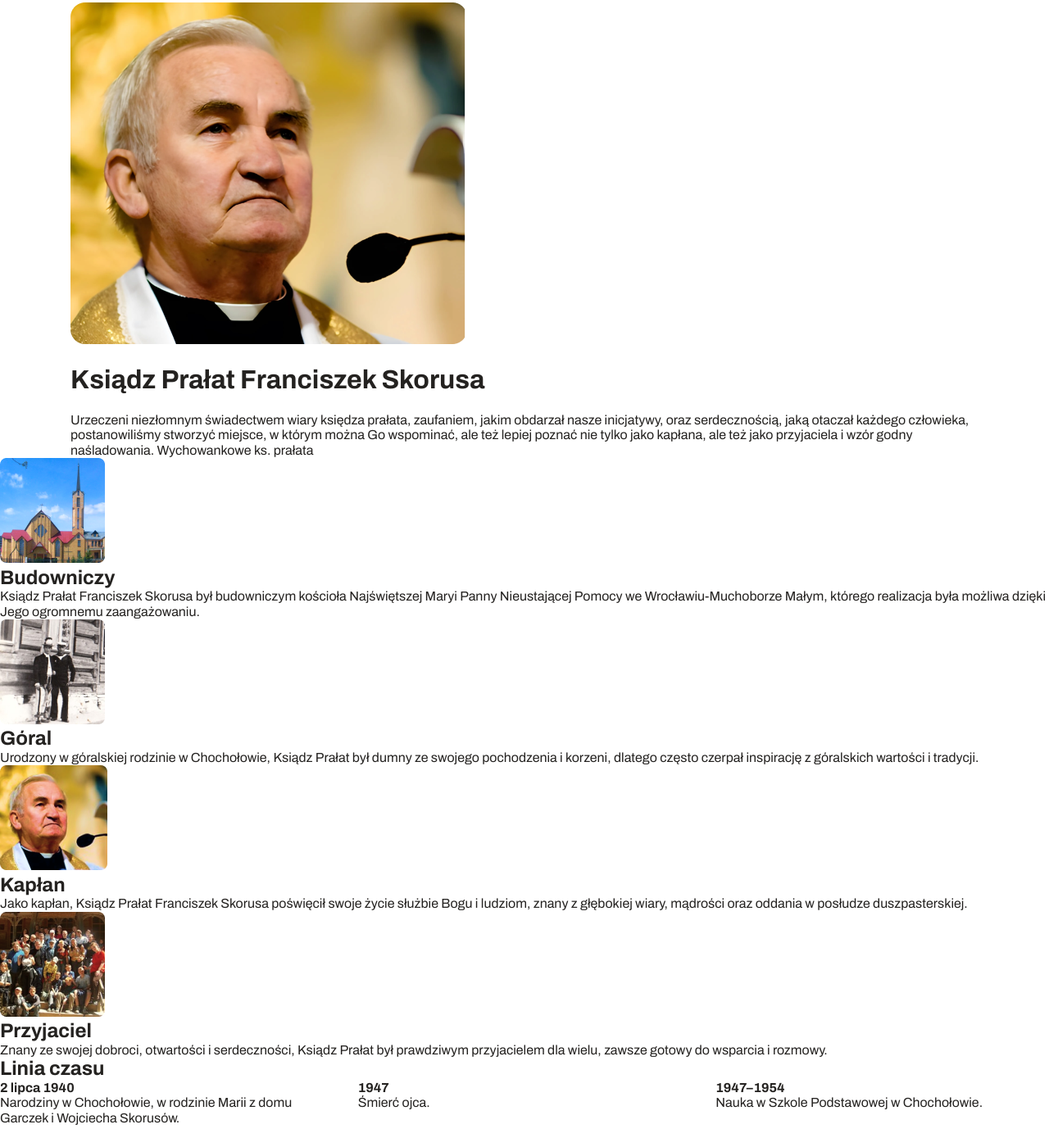
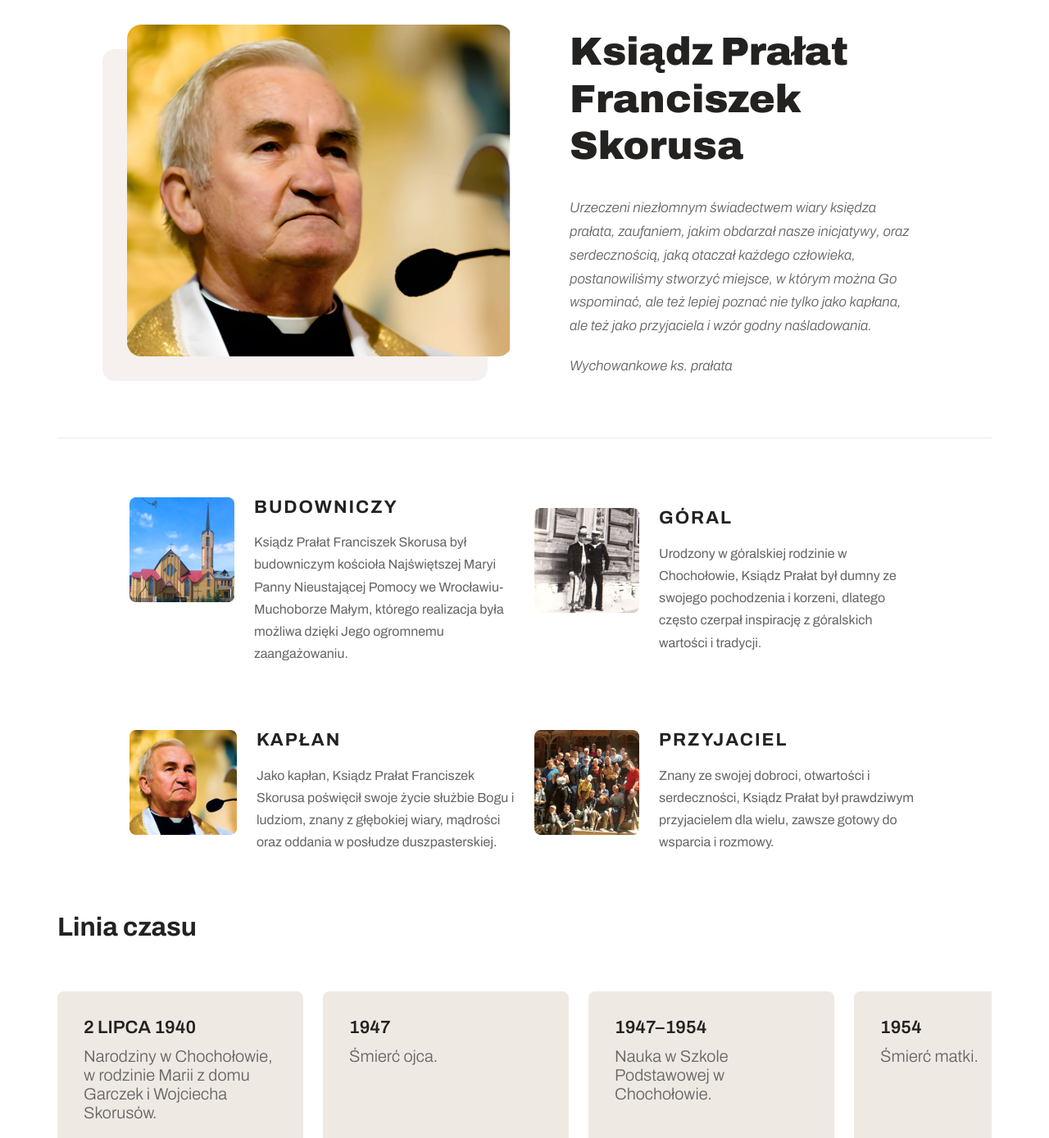
Before and after one commit to wiktor-bandura/fskorusa-redesign, a website built with Vite: page index.html in a window 1280 px wide. Shown: the part 97-1486 px from the top of the page at 82% size. Built offline with nearby package versions, Linux system fonts and the light colour scheme.

Commit message:
Entry sectio styling

```diff
--- a/css/abstracts/_variables.scss
+++ b/css/abstracts/_variables.scss
@@ -5,3 +5,4 @@ $color-light-creme: #F6F1EE;
 $color-creme-hover: #DED5CD;
 $text-black: #242220;
 $text-grey: #666565;
+$light-grey: #EBEBEB;
--- a/css/layout/_components.scss
+++ b/css/layout/_components.scss
@@ -0,0 +1,8 @@
+.page-br {
+    margin: 4.5rem auto;
+    display: block;
+    height: 1px;
+    border: 0;
+    border-top: 1px solid $light-grey;
+    padding: 0;
+}
--- /dev/null
+++ b/css/layout/_entry.scss
@@ -0,0 +1,43 @@
+.entry {
+
+    @extend .container;
+    margin-bottom: 4.5rem;
+
+    &__wrapper {
+        display: flex;
+        flex-wrap: wrap;
+        align-items: center;
+        justify-content: center;
+        max-width: 970px;
+        margin: auto;
+        column-gap: 1.5rem;
+        row-gap: 5rem;
+    }
+
+    &__item {
+        display: flex;
+        flex-direction: column;
+        align-items: flex-start;
+        gap: 1.5rem;
+
+        max-width: 470px;
+
+        &-title {
+            font-size: 1.375rem;
+            margin-bottom: 1rem;
+            text-transform: uppercase;
+            letter-spacing: 2px;
+        }
+
+        &-content {
+            color: $text-grey;
+            line-height: 170%;
+        }
+    }
+
+    @media (min-width: 768px) {
+        &__item {
+            flex-direction: row;
+        }
+    }
+}
--- a/css/layout/_hero.scss
+++ b/css/layout/_hero.scss
@@ -0,0 +1,74 @@
+.front-page {
+    display: flex;
+    align-items: center;
+    justify-content: center;
+    gap: 2.375rem;
+    flex-wrap: wrap;
+    text-align: center;
+
+    &__picture {
+        position: relative;
+        display: block;
+        width:100%;
+        max-width: 360px;
+        max-height: 417px;
+
+        & > img {
+            display: block;
+            position: relative;
+            z-index: 2;
+        }
+
+        &::after {
+            content: '';
+            position: absolute;
+            top: 30px;
+            left: -30px;
+            width: 100%;
+            height: 100%;
+            background-color: $color-light-creme;
+            border-radius: 15px;
+            visibility: hidden;
+        }
+    }
+
+    &__text {
+        max-width: 430px;
+    }
+
+    &__title {
+        font-size: 3rem;
+        font-weight: 900;
+        line-height: 120%;
+    }
+
+    &__quote {
+        font-size: 1.06rem;
+        font-style: italic;
+        font-weight: 300;
+        color: $text-grey;
+        line-height: 170%;
+
+        &__sign {
+            display: block;
+            margin-top: 20px;
+        }
+    }
+
+    @media (min-width: 768px) {
+        text-align: left;
+        gap: 4.375rem;
+
+        &__picture {
+            &::after {
+                visibility: visible;
+            }
+        }
+    }
+
+    @media (min-width: 1200px) {
+
+        &__picture {max-width: 470px;}
+
+    }
+}
--- a/css/layout/_layout.scss
+++ b/css/layout/_layout.scss
@@ -1,2 +1,4 @@
 @import "./header";
-@import "./hero.scss";
+@import "./hero";
+@import "./entry";
+@import "./timeline";
--- /dev/null
+++ b/css/layout/_timeline.scss
@@ -0,0 +1,35 @@
+.timeline {
+
+    &__title {
+        font-size: 2rem;
+        margin-bottom: 3.75rem;
+    }
+
+    &__wrapper {
+        cursor: grab;
+    }
+
+    &__item {
+        display: flex !important;
+        flex-direction: column;
+        height: 200px !important;
+        width: 300px !important;
+        margin-right: 1.5rem !important;
+        background-color: $color-creme;
+        border-radius: 8px;
+        padding: 2rem;
+        gap: 10px;
+
+        & > strong {
+            font-size: 1.375rem;
+            text-transform: uppercase;
+            font-weight: 600;
+        }
+
+        & > p {
+            font-size: 1.25rem;
+            color: $text-grey;
+            font-weight: 300;
+        }
+    }
+}
--- a/css/style.scss
+++ b/css/style.scss
@@ -6,3 +6,4 @@
 @import '/css/abstracts/mixins';
 @import '/css/base/utilities';
 @import '/css/layout/layout';
+@import '/css/layout/components';
--- a/index.html
+++ b/index.html
@@ -37,9 +37,11 @@
     </header>
     <main class="main-page">
         <div class="container front-page">
-          <img src="./images/skorusa.png" alt="Ksiądz Prałat Franciszek Skorusa podczas homilii">
+          <div class="front-page__picture">
+            <img  src="./images/skorusa.png" alt="Ksiądz Prałat Franciszek Skorusa podczas homilii">
+          </div>
           <div class="front-page__text">
-            <h1 class="font-page__title">Ksiądz Prałat Franciszek Skorusa</h1>
+            <h1 class="front-page__title">Ksiądz Prałat Franciszek Skorusa</h1>
             <p class="front-page__quote">
               Urzeczeni  niezłomnym świadectwem wiary księdza prałata, zaufaniem, jakim obdarzał nasze inicjatywy, oraz serdecznością, jaką otaczał każdego człowieka, postanowiliśmy stworzyć miejsce, w którym można Go wspominać, ale też lepiej poznać nie tylko jako kapłana, ale też jako przyjaciela i wzór godny naśladowania.
 
@@ -47,6 +49,7 @@
             </p>
           </div>
         </div>
+        <hr class="container page-br">
         <section class="entry">
             <div class="entry__wrapper">
               <div class="entry__item">
@@ -79,10 +82,10 @@
               </div>
             </div>
         </section>
-        <section class="swiper timeline">
+        <section class="container swiper timeline">
           <h2 class="timeline__title">Linia czasu</h2>
           <div class="swiper-wrapper timeline__wrapper">
-              <div class=" swiper-slide timeline__item">
+              <div class="swiper-slide timeline__item">
                 <strong>2 lipca 1940</strong>
                 <p>Narodziny w Chochołowie, w rodzinie Marii z domu Garczek i Wojciecha Skorusów.</p>
               </div>
--- a/scripts/timeline.js
+++ b/scripts/timeline.js
@@ -5,7 +5,6 @@ import "swiper/css/navigation";
 import "swiper/css/pagination";
 
 const swiper = new Swiper(".timeline", {
-  slidesPerView: 3,
   spaceBetween: 30,
   freeMode: true,
   pagination: {
```
